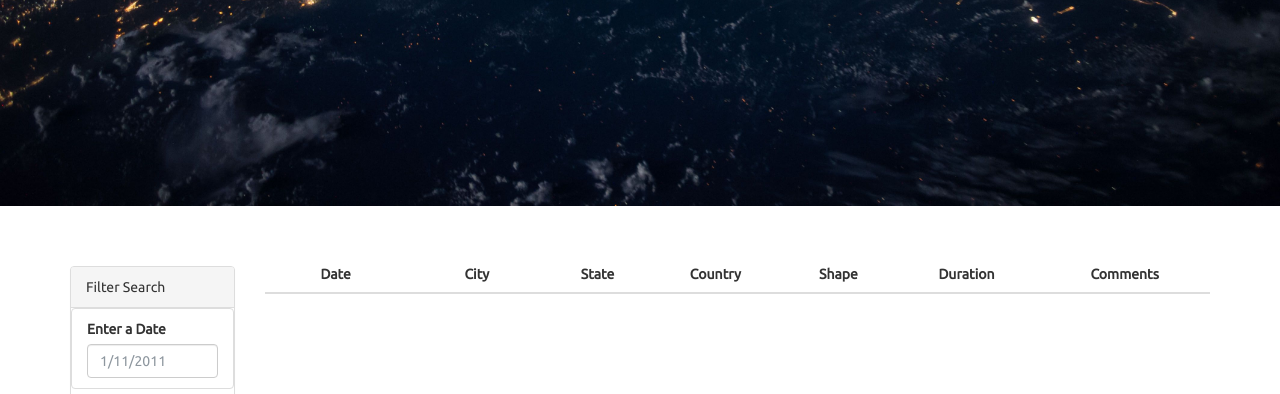
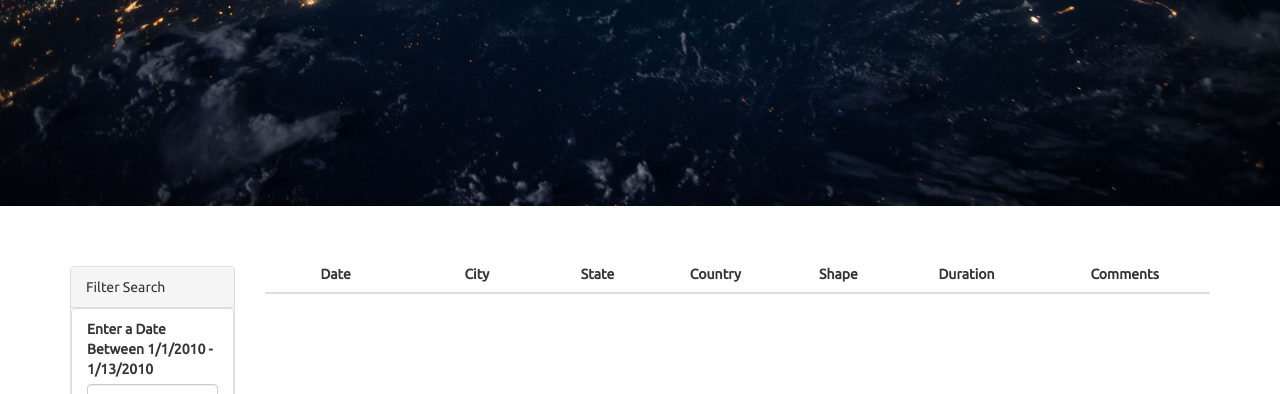
Before and after one commit to jaysueno/ufo-sightings-project, a plain HTML site: page index.html in a window 1280 px wide. Shown: the part 406-800 px from the top of the page. Drawn offline with nearby package versions, Linux system fonts and the light colour scheme.

```diff
--- a/index.html
+++ b/index.html
@@ -36,7 +36,7 @@
                   <div class="form-group">
                     <ul class="list-group" id="filters">
                       <li class="filter list-group-item">
-                        <label for="date">Enter a Date</label>
+                        <label for="date">Enter a Date Between 1/1/2010 - 1/13/2010</label>
                         <input class="form-control" id="datetime" type="text submit" placeholder="1/11/2011">
                       </li>
                     </ul>
```
Also changed, not shown: static/js/app.js (+14 -1 lines).
